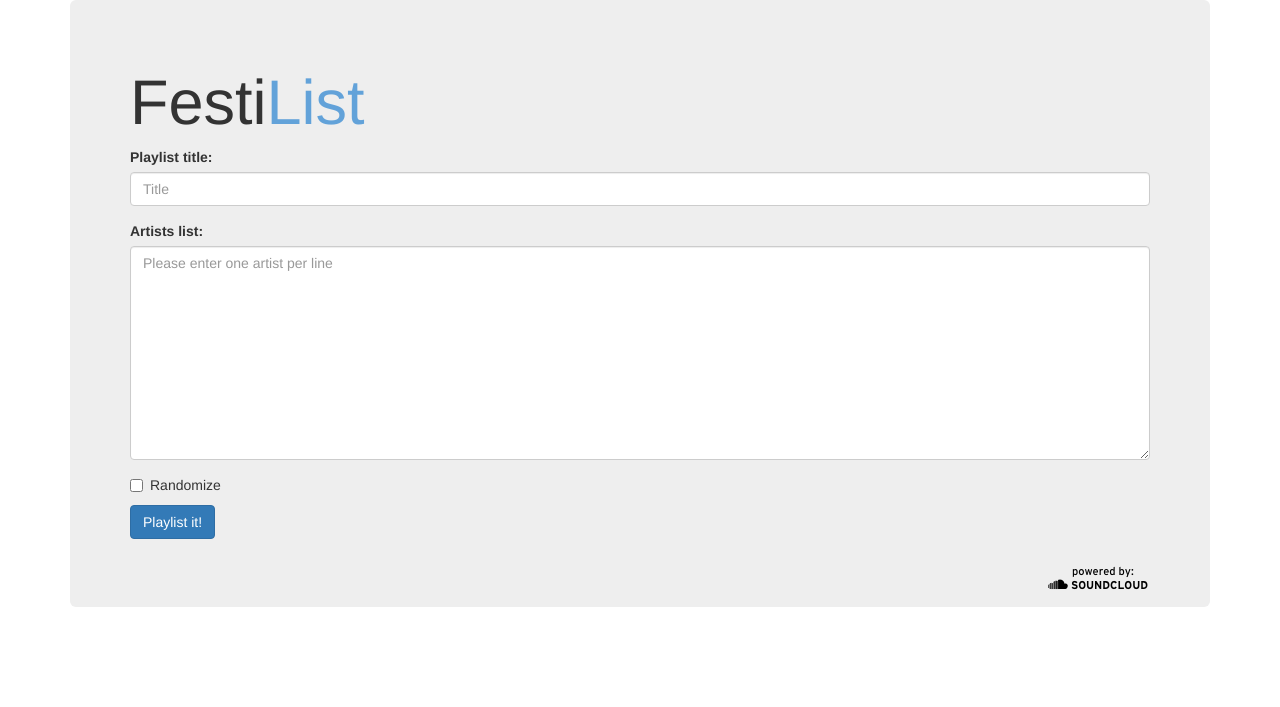
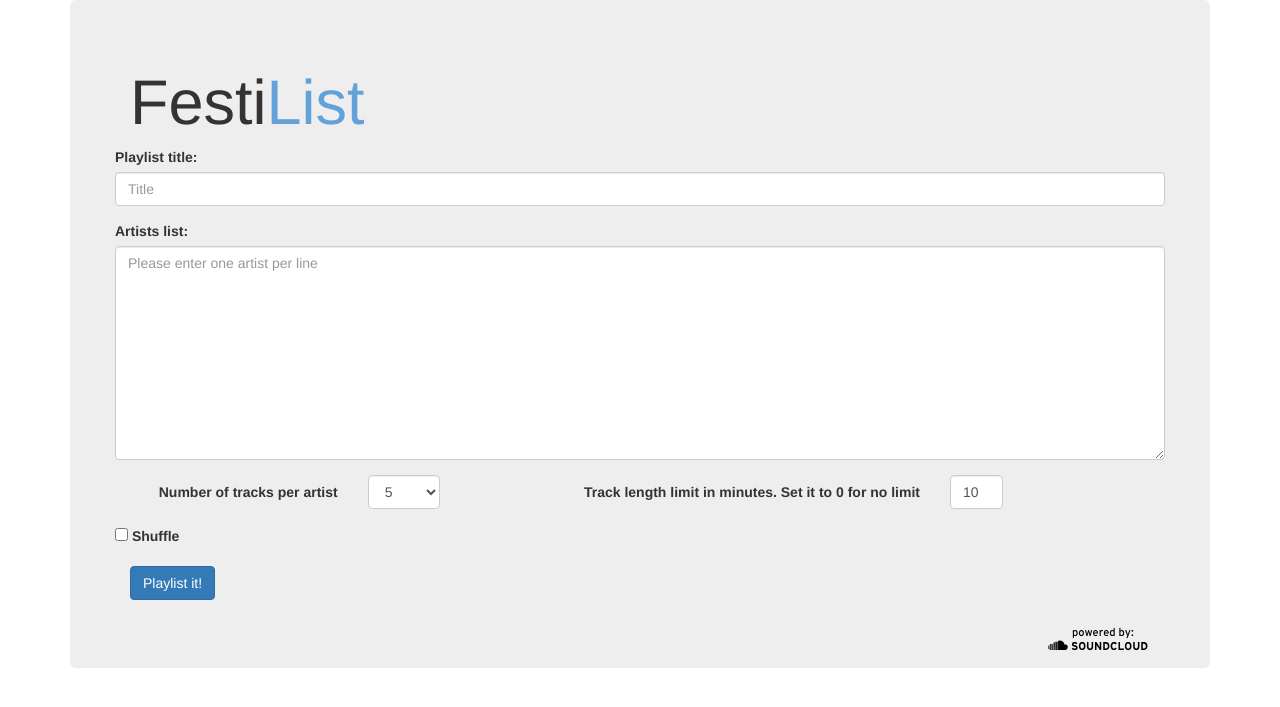
Before and after one commit to browniebroke/festilist, a Django app: page /create/ in a window 1280 px wide. Shown: the top 707 px of the page. Run offline with Django 3.2, Linux system fonts and the light colour scheme; tables that the repository leaves empty hold one stand-in row (values such as "Sample post"); parts of the project's set-up code (start-up, migrations or seed data) failed here and were passed over; some libraries are stand-ins or nearby versions.

Commit message:
Remember if Authorized before, enhance form
Form validation,
More options to customize the playlist
Add a cookie which remembers if the authorized code for a day

```diff
--- a/festlist/templates/base.html
+++ b/festlist/templates/base.html
@@ -22,6 +22,7 @@
 <body>
     <!-- jQuery (necessary for Bootstrap's JavaScript plugins) -->
     <script src="https://ajax.googleapis.com/ajax/libs/jquery/1.11.0/jquery.min.js"></script>
+    <script src="http://ajax.aspnetcdn.com/ajax/jquery.validate/1.11.1/jquery.validate.js"></script>
 
     <div class="container theme-showcase" role="main">
         <div class="jumbotron">
--- a/festlist/templates/create.html
+++ b/festlist/templates/create.html
@@ -1,20 +1,44 @@
 {% extends "base.html" %}
 
-{% block title %}Festlist - Create your playlist{% endblock %}
+{% block title %}Festilist - Create your playlist{% endblock %}
 
 {% block content %}
-        <form id="input_form" role="form" action="generate" method="post">{% csrf_token %}
+        <form class="form-horizontal" id="input_form" role="form" action="generate" method="post">{% csrf_token %}
           <div class="form-group">
-            <label for="playlistTitle">Playlist title:</label>
-            <input type="text" name="title" class="form-control" id="playlistTitle" placeholder="Title"/>
+            <label for="title">Playlist title:</label>
+            <input type="text" name="title" class="form-control" id="title" placeholder="Title"/>
           </div>
           <div class="form-group">
-            <label for="artistsList">Artists list:</label>
-            <textarea rows="10" name="artists" class="form-control" id="artistsList" placeholder="Please enter one artist per line"></textarea>
+            <label for="artists">Artists list:</label>
+            <textarea rows="10" name="artists" class="form-control" id="artists" placeholder="Please enter one artist per line"></textarea>
           </div>
-          <div class="checkbox">
-            <label>
-              <input type="checkbox" name="randomize" id="randomize"/>Randomize
+          <div class="row">
+          <div class="col-md-5 form-group">
+            <label for="nb_tracks" class="col-md-7 control-label">Number of tracks per artist</label>
+                <div class="col-md-3">
+                <select class="form-control" name="max_tracks" id="nb_tracks">
+                <option>1</option>
+                <option>2</option>
+                <option>3</option>
+                <option>4</option>
+                <option selected="selected">5</option></option>
+                <option>6</option>
+                <option>7</option>
+                <option>8</option>
+                <option>9</option>
+                <option>10</option>
+              </select></div>
+          </div>
+          <div class="col-md-6 form-group">
+            <label for="max_length" class="col-md-10 control-label">Track length limit in minutes. Set it to 0 for no limit</label>
+            <div class="col-md-2">
+                <input type="text" name="max_length" class="form-control" id="max_length" value="10"/>
+            </div>
+          </div>
+          </div>
+          <div class="form-group">
+            <label for="randomize">
+              <input type="checkbox" name="randomize" id="randomize"/> Shuffle
             </label>
           </div>
           <button id="generate_link" type="submit" class="btn btn-primary">Playlist it!</button>
@@ -30,6 +54,31 @@
         $(document).ready( function () {
             $('#generate_processing').hide();
             $('#generate_plst_result').hide();
+
+            $('#input_form').validate(
+             {
+              rules: {
+                title: {
+                  minlength: 2,
+                  required: true
+                },
+                artists: {
+                  minlength: 1,
+                  required: true
+                },
+                max_length: {
+                  required: true,
+                  number: true
+                },
+              },
+              highlight: function(element) {
+                $(element).parents('.form-group').removeClass('has-success').addClass('has-error');
+              },
+              success: function(element) {
+                $(element).parents('.form-group').removeClass('has-error').addClass('has-success');
+              }
+             });
+
             $('#generate_link').click( function () {
                 $('#input_form').slideUp('slow');
                 $('#generate_processing').slideDown('slow');
--- a/festlist/views.py
+++ b/festlist/views.py
@@ -6,17 +6,26 @@ from django.http import HttpResponse, HttpResponseServerError
 from models import SoundcloudAppli
 import soundcloud
 import random
-from django.core.context_processors import csrf
 import simplejson
+
+
+def set_cookie(response, key, value, days_expire=1):
+    max_age = days_expire * 24 * 60 * 60
+    response.set_cookie(key, value, max_age=max_age)
 
 
 def home(request):
     apps = SoundcloudAppli.objects.all()
     print "running home view '%s'" % apps
-    return render(request, 'index.html', {'setup_ok': (len(apps) > 0), 'setup_warn': (len(apps) > 1)})
+    return render(request, 'index.html', {'setup_ok': (len(apps) > 0),
+                                          'setup_warn': (len(apps) > 1),
+                                          'authorised': ('access_token' in request.COOKIES)})
 
 
 def authorise(request):
+    if 'access_token' in request.COOKIES:
+        #App has already been authorised: skip this
+        return redirect('create')
     app = SoundcloudAppli.objects.all()[0]
     print app
     print app.client_id
@@ -33,8 +42,8 @@ def authorise(request):
 def create(request):
     app = SoundcloudAppli.objects.all()[0]
     code = request.GET.get('code', '')
-    c = {}
-    if code:
+    response = render(request, 'create.html')
+    if code and 'access_token' not in request.COOKIES:
         create_uri = request.build_absolute_uri('/create')
         client = soundcloud.Client(
             client_id=app.client_id,
@@ -42,29 +51,31 @@ def create(request):
             redirect_uri=create_uri
         )
         access_token = client.exchange_token(code)
-        request.session['access_token'] = access_token.access_token
-        #client.get('/me').username
-        c.update(csrf(request))
-    return render(request, 'create.html', c)
+        print("about to set the cookie")
+        set_cookie(response, 'access_token', access_token.access_token)
+    return response
 
 
 def generate_playlist(request):
     print(request.POST.keys())
-    artists = request.POST.get("artists").split('\n')
+    artists = request.POST.get("artists").replace('/', '\n').split('\n')
     if artists:
-        client = soundcloud.Client(access_token=request.session['access_token'])
+        client = soundcloud.Client(access_token=request.COOKIES['access_token'])
         print(artists)
         all_tracks = []
         for artist in artists:
+            artist = artist.strip()
             print artist
             tracks = client.get('/tracks', q=artist, limit=20)
             short_tracks = []
             count = 0
             for track in tracks:
-                if count > 5:
+                max_tracks = int(request.POST.get("max_tracks"))
+                if count > max_tracks:
                     break
-                if track.duration < (10 * 60 * 1000):
-                    #Skip ones longer than 10 mins
+                max_length = int(request.POST.get("max_length"))
+                if max_length == 0 or track.duration < (max_length * 60 * 1000):
+                    #Skip ones longer than max_length mins
                     count += 1
                     short_tracks.append(track)
             all_tracks.extend(track.id for track in short_tracks)
@@ -78,10 +89,11 @@ def generate_playlist(request):
         all_tracks_ids = map(lambda id: dict(id=id), all_tracks)
 
         # create the playlist
+        # FIXME: timeout more than ~400 sounds in total
         print("Creating Playlist...")
         ret = client.post('/playlists', playlist={
             'title': request.POST.get("title"),
-            'sharing': "public",
+            'sharing': "public", #TODO: cutomize this viw a tickbox
             'tracks': all_tracks_ids
         })
         print("Created %s available at: %s!" % (ret.title, ret.permalink_url))
```
Also changed, not shown: festlist/templates/index.html (+7 -1 lines).
